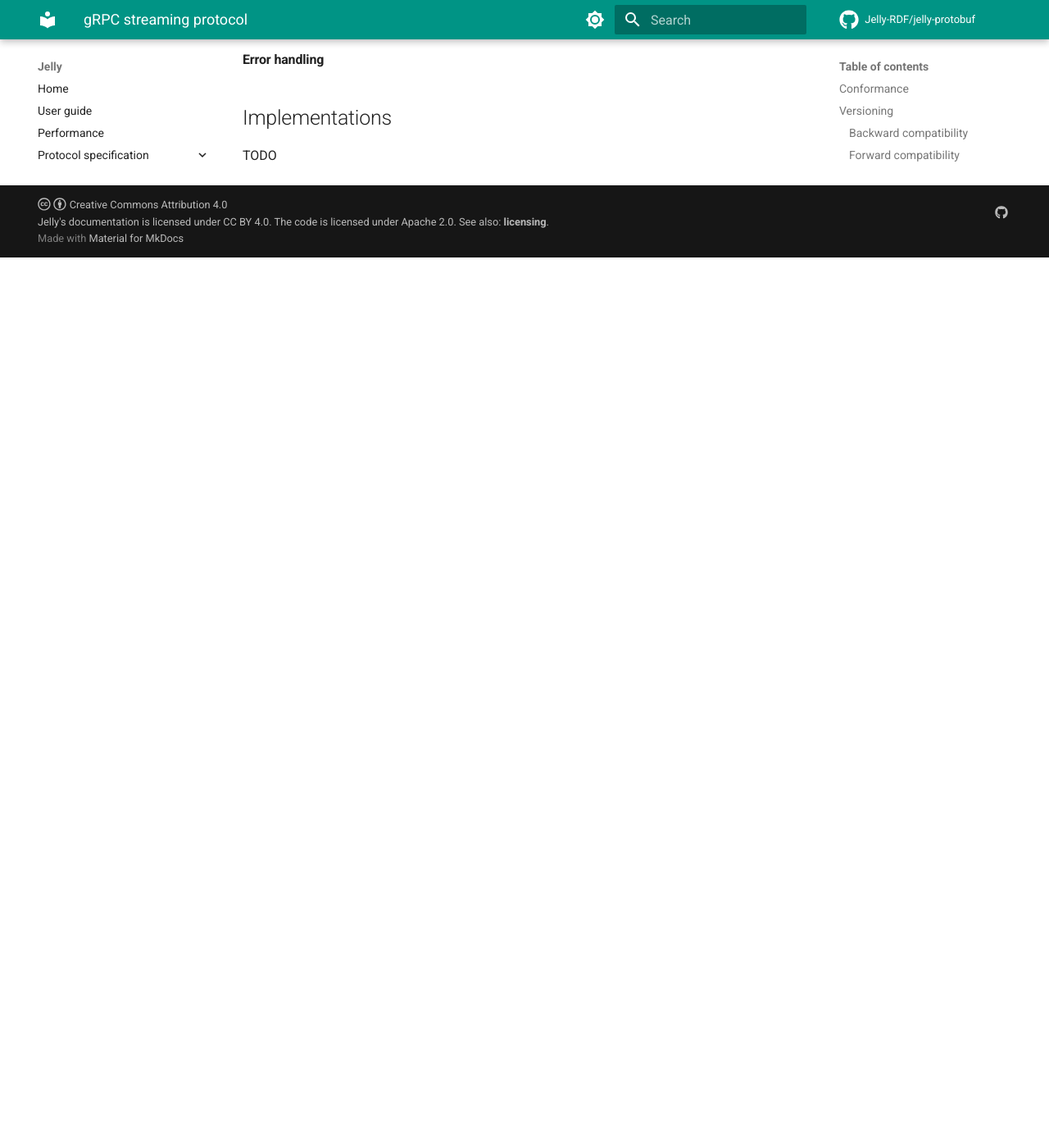
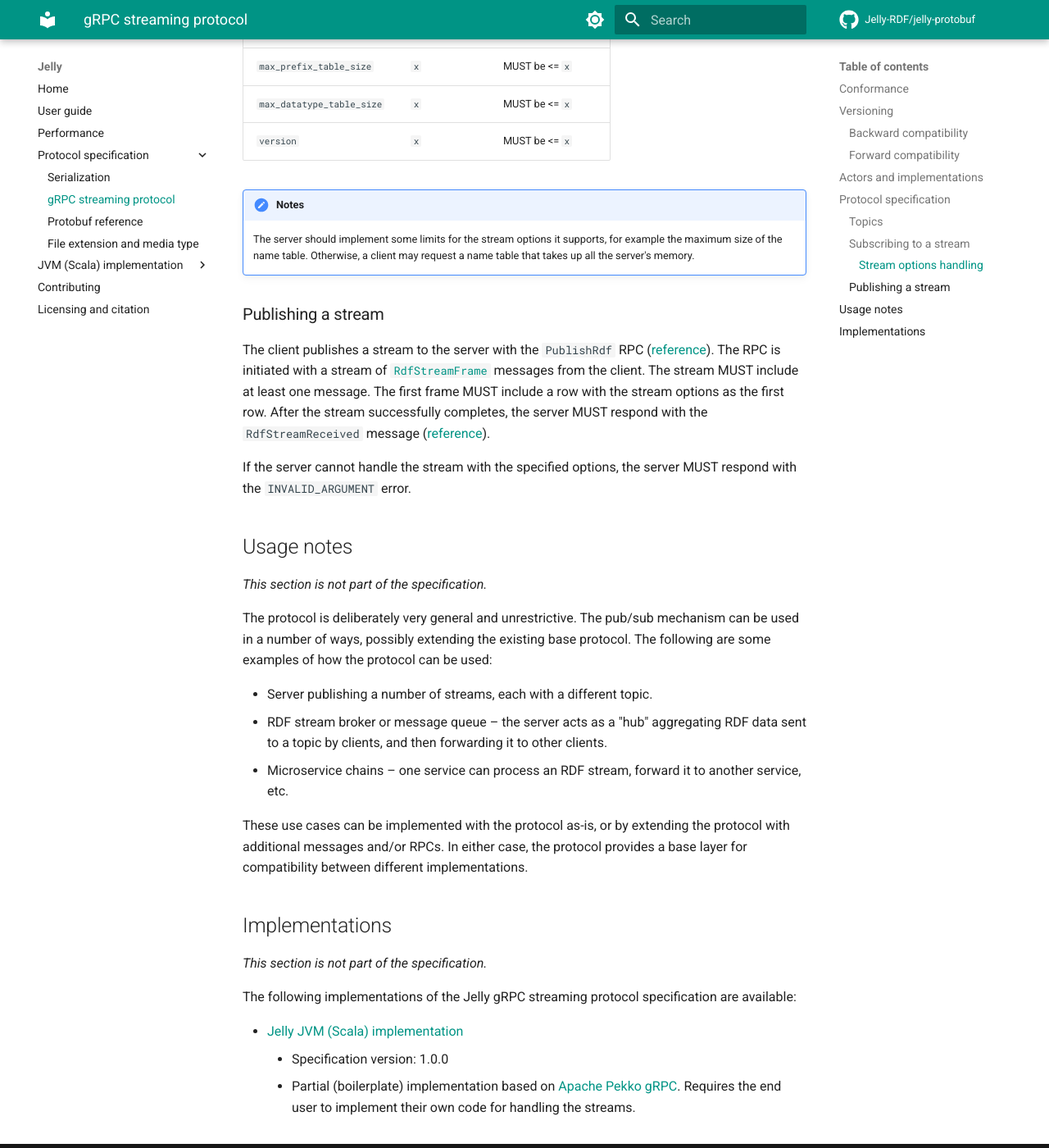
Before and after one commit to Jelly-RDF/jelly-rdf.github.io, an MkDocs documentation site: the page built from docs/specification/streaming.md, in a window 1280 px wide and 1400 px high, scrolled down 3592 px. Shown: the whole window at 82% size. Built offline with MkDocs 1.6.1 and Material for MkDocs 9.7.7, drawn with Linux system fonts in a browser that asks for light colours; comment, search, counter and statistics services are not loaded; the version menu is left out; before the commit the page ends 3906 px from its top, so only the background shows below that; some of the changed text lies outside the part shown.

Commit message:
Finalize gRPC spec

```diff
--- a/docs/specification/streaming.md
+++ b/docs/specification/streaming.md
@@ -61,7 +61,15 @@
 
 ## Protocol specification
 
-The protocol specifies a simple publish/subscribe mechanism topics identified with UTF-8 strings. The client can subscribe to a topic and receive messages published to that topic by the server. The client can also publish messages to a topic. The protocol does not specify what happens to the messages on the server – this is NOT a broker or message queue specification. The protocol is meant to enable point-to-point communication, but can also be used to implement a broker or a similar service.
+The protocol specifies a simple publish/subscribe mechanism topics identified with UTF-8 strings. The client can subscribe to a topic and receive messages published to that topic by the server. The client can also publish messages to a topic.
+
+The described protocol is implemented as a gRPC service `RdfStreamService` ([reference](reference.md#rdfstreamservice)).
+
+!!! note
+
+    The protocol does not specify what happens to the messages on the server – this is NOT a broker or message queue specification. The protocol is meant to enable point-to-point communication, but can also be used to implement a broker or a similar service (see [Usage notes](#usage-notes) below).
+
+    You can also ignore the topics and use the protocol as a simple streaming protocol.
 
 ### Topics
 
@@ -84,7 +92,7 @@
 
 The client MAY request specific options for the stream it subscribes to. In that case, the client MUST include the `options` field in the `RdfStreamSubscribe` message. The server SHOULD respond with a stream that uses options that are compatible with the options requested by the client. If the server cannot respond with a stream that uses options that are compatible with the options requested by the client, the server MUST respond with the `INVALID_ARGUMENT` error.
 
-The following rules are used to determine if the options are compatible:
+The following rules are used to determine if the options are compatible. All rules MUST be satisfied for the options to be compatible.
 
 | Option | Client request | Server response |
 | --- | --- | --- |
@@ -92,21 +100,40 @@
 | `stream_type` | `x` | MUST be `x` |
 | `generalized_statements` | `x` | MUST be `x` or false |
 | `use_repeat` | `x` | MUST be `x` or false |
-
-TODO
+| `rdf_star` | `x` | MUST be `x` or false |
+| `max_name_table_size` | `x` | MUST be <= `x` |
+| `max_prefix_table_size` | `x` | MUST be <= `x` |
+| `max_datatype_table_size` | `x` | MUST be <= `x` |
 | `version` | `x` | MUST be <= `x` |
 
+!!! notes
 
-#### Error handling
+    The server should implement some limits for the stream options it supports, for example the maximum size of the name table. Otherwise, a client may request a name table that takes up all the server's memory.
 
 ### Publishing a stream
 
-TODO
+The client publishes a stream to the server with the `PublishRdf` RPC ([reference](reference.md#publishrdf)). The RPC is initiated with a stream of [`RdfStreamFrame`](reference.md#rdfstreamframe) messages from the client. The stream MUST include at least one message. The first frame MUST include a row with the stream options as the first row. After the stream successfully completes, the server MUST respond with the `RdfStreamReceived` message ([reference](reference.md#rdfstreamreceived)).
 
-#### Stream options handling
+If the server cannot handle the stream with the specified options, the server MUST respond with the `INVALID_ARGUMENT` error.
 
-#### Error handling
+## Usage notes
+
+*This section is not part of the specification.*
+
+The protocol is deliberately very general and unrestrictive. The pub/sub mechanism can be used in a number of ways, possibly extending the existing base protocol. The following are some examples of how the protocol can be used:
+
+- Server publishing a number of streams, each with a different topic.
+- RDF stream broker or message queue – the server acts as a "hub" aggregating RDF data sent to a topic by clients, and then forwarding it to other clients.
+- Microservice chains – one service can process an RDF stream, forward it to another service, etc.
+
+These use cases can be implemented with the protocol as-is, or by extending the protocol with additional messages and/or RPCs. In either case, the protocol provides a base layer for compatibility between different implementations.
 
 ## Implementations
 
-TODO
+*This section is not part of the specification.*
+
+The following implementations of the Jelly gRPC streaming protocol specification are available:
+
+- [Jelly JVM (Scala) implementation](../jvm/index.md)
+    - Specification version: 1.0.0
+    - Partial (boilerplate) implementation based on [Apache Pekko gRPC](https://pekko.apache.org/docs/pekko-grpc/current/). Requires the end user to implement their own code for handling the streams.
```
Also changed, not shown: other parts of docs/specification/streaming.md (+1 -1 lines), docs/specification/serialization.md (+3 -1 lines).
